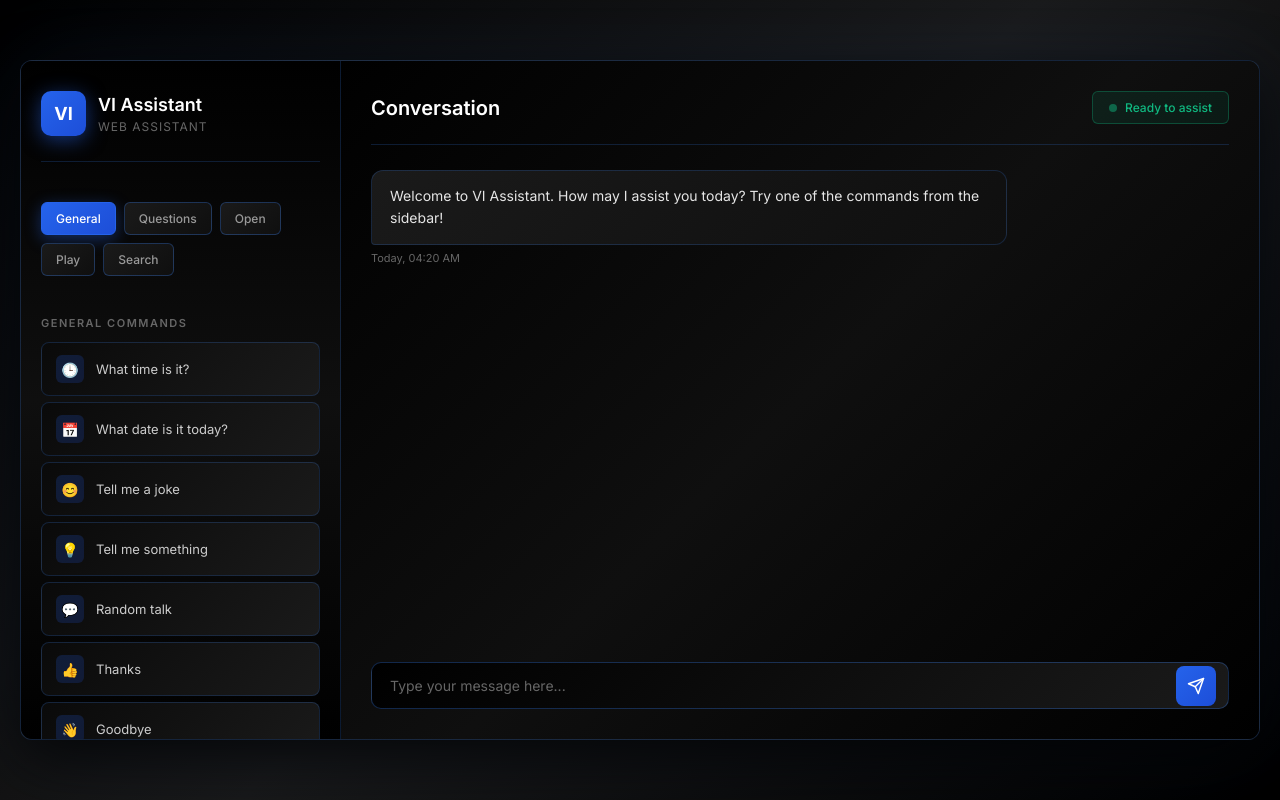
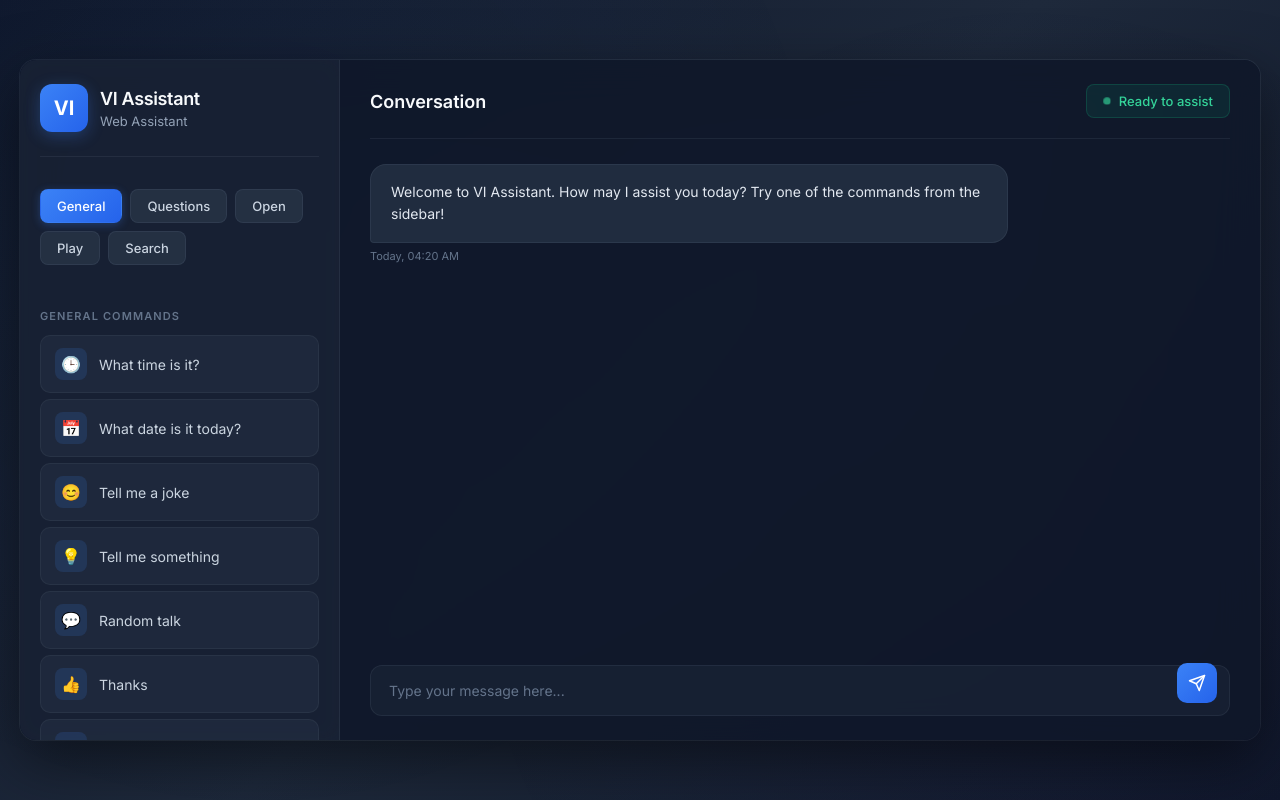
Before and after one commit to sayyedrabeeh/jarvis-ai, a Django app: page /process_command/ in a window 1280 px wide. Run offline with Django 5.2, Linux system fonts and the light colour scheme.

Commit message:
add chating feature also

```diff
--- a/jarvis/assistant/templates/index.html
+++ b/jarvis/assistant/templates/index.html
@@ -14,34 +14,54 @@
         }
 
         body {
-            font-family: 'Inter', sans-serif;
-            background: linear-gradient(135deg, #000000 0%, #1a1a1a 50%, #000000 100%);
-            color: #ffffff;
+            font-family: 'Inter', -apple-system, BlinkMacSystemFont, 'Segoe UI', sans-serif;
+            background: linear-gradient(135deg, #0f172a 0%, #1e293b 50%, #0f172a 100%);
+            color: #e2e8f0;
             min-height: 100vh;
             display: flex;
             justify-content: center;
             align-items: center;
             padding: 20px;
+            position: relative;
+        }
+
+        body::before {
+            content: '';
+            position: fixed;
+            top: 0;
+            left: 0;
+            right: 0;
+            bottom: 0;
+            background:
+                radial-gradient(circle at 20% 30%, rgba(59, 130, 246, 0.05) 0%, transparent 50%),
+                radial-gradient(circle at 80% 70%, rgba(139, 92, 246, 0.03) 0%, transparent 50%);
+            pointer-events: none;
+            z-index: 0;
         }
 
         .container {
             width: 100%;
             max-width: 1400px;
-            background: linear-gradient(135deg, #0a0a0a 0%, #1a1a1a 50%, #0a0a0a 100%);
-            border-radius: 12px;
+            background: rgba(15, 23, 42, 0.8);
+            backdrop-filter: blur(20px);
+            border-radius: 16px;
             overflow: hidden;
-            box-shadow: 0 20px 60px rgba(0, 0, 0, 0.8), 0 0 100px rgba(59, 130, 246, 0.1);
+            box-shadow:
+                0 0 0 1px rgba(148, 163, 184, 0.1),
+                0 20px 60px rgba(0, 0, 0, 0.5);
             display: flex;
             height: 85vh;
             max-height: 800px;
-            border: 1px solid rgba(59, 130, 246, 0.2);
+            position: relative;
+            z-index: 1;
         }
 
         .sidebar {
             width: 320px;
-            background: linear-gradient(180deg, #000000 0%, #0f0f0f 50%, #000000 100%);
-            border-right: 1px solid rgba(59, 130, 246, 0.2);
-            padding: 30px 20px;
+            background: rgba(30, 41, 59, 0.6);
+            backdrop-filter: blur(10px);
+            border-right: 1px solid rgba(148, 163, 184, 0.1);
+            padding: 24px 20px;
             overflow-y: auto;
             display: flex;
             flex-direction: column;
@@ -50,45 +70,45 @@
         .branding {
             display: flex;
             align-items: center;
-            margin-bottom: 40px;
-            padding-bottom: 25px;
-            border-bottom: 1px solid rgba(59, 130, 246, 0.2);
+            margin-bottom: 32px;
+            padding-bottom: 24px;
+            border-bottom: 1px solid rgba(148, 163, 184, 0.1);
         }
 
         .logo {
-            width: 45px;
-            height: 45px;
-            border-radius: 10px;
-            background: linear-gradient(135deg, #2563eb, #1d4ed8);
+            width: 48px;
+            height: 48px;
+            border-radius: 12px;
+            background: linear-gradient(135deg, #3b82f6, #2563eb);
             margin-right: 12px;
             display: flex;
             align-items: center;
             justify-content: center;
             color: white;
             font-weight: 700;
-            font-size: 18px;
-            box-shadow: 0 4px 20px rgba(37, 99, 235, 0.5);
+            font-size: 20px;
+            box-shadow: 0 4px 16px rgba(59, 130, 246, 0.3);
         }
 
         .brand-text h2 {
             font-size: 18px;
-            color: #ffffff;
+            color: #f8fafc;
             margin-bottom: 4px;
             font-weight: 600;
+            letter-spacing: -0.02em;
         }
 
         .brand-text p {
-            font-size: 12px;
-            color: #666666;
-            text-transform: uppercase;
-            letter-spacing: 1px;
+            font-size: 13px;
+            color: #94a3b8;
+            font-weight: 400;
         }
 
         .section-title {
             font-size: 11px;
             text-transform: uppercase;
-            letter-spacing: 1.5px;
-            color: #666666;
+            letter-spacing: 0.1em;
+            color: #64748b;
             margin-bottom: 12px;
             margin-top: 20px;
             font-weight: 600;
@@ -98,38 +118,47 @@
             display: flex;
             flex-wrap: wrap;
             gap: 8px;
-            margin-bottom: 20px;
+            margin-bottom: 24px;
         }
 
         .command-group {
-            background: linear-gradient(135deg, #1a1a1a, #0f0f0f);
-            color: #999999;
-            border: 1px solid rgba(59, 130, 246, 0.3);
-            border-radius: 6px;
-            padding: 8px 14px;
-            font-size: 12px;
+            background: rgba(51, 65, 85, 0.5);
+            color: #cbd5e1;
+            border: 1px solid rgba(148, 163, 184, 0.1);
+            border-radius: 8px;
+            padding: 8px 16px;
+            font-size: 13px;
             cursor: pointer;
-            transition: all 0.3s ease;
+            transition: all 0.2s ease;
             font-weight: 500;
         }
 
         .command-group:hover {
-            background: linear-gradient(135deg, #2a2a2a, #1f1f1f);
-            border-color: #2563eb;
-            color: #ffffff;
-            transform: translateY(-2px);
-            box-shadow: 0 4px 12px rgba(37, 99, 235, 0.3);
+            background: rgba(51, 65, 85, 0.8);
+            border-color: rgba(148, 163, 184, 0.2);
+            color: #f1f5f9;
         }
 
         .active-group {
-            background: linear-gradient(135deg, #2563eb, #1d4ed8);
+            background: linear-gradient(135deg, #3b82f6, #2563eb);
             color: white;
-            border-color: #2563eb;
-            box-shadow: 0 4px 16px rgba(37, 99, 235, 0.4);
+            border-color: transparent;
+            box-shadow: 0 2px 8px rgba(59, 130, 246, 0.3);
         }
 
         .commands-section {
             margin-bottom: 15px;
+            display: none;
+        }
+
+        .commands-section.active {
+            display: block;
+            animation: fadeIn 0.3s ease;
+        }
+
+        @keyframes fadeIn {
+            from { opacity: 0; transform: translateY(10px); }
+            to { opacity: 1; transform: translateY(0); }
         }
 
         .command-button {
@@ -138,54 +167,53 @@
             width: 100%;
             padding: 12px 14px;
             margin-bottom: 6px;
-            background: linear-gradient(135deg, #0a0a0a, #1a1a1a);
-            border: 1px solid rgba(59, 130, 246, 0.2);
-            border-radius: 8px;
-            color: #cccccc;
+            background: rgba(51, 65, 85, 0.3);
+            border: 1px solid rgba(148, 163, 184, 0.08);
+            border-radius: 10px;
+            color: #cbd5e1;
             text-align: left;
             cursor: pointer;
-            transition: all 0.3s ease;
-            font-size: 13px;
+            transition: all 0.2s ease;
+            font-size: 14px;
             font-family: 'Inter', sans-serif;
         }
 
         .command-button:hover {
-            background: linear-gradient(135deg, #1a1a1a, #2a2a2a);
-            border-color: #2563eb;
-            color: #ffffff;
-            transform: translateX(4px);
-            box-shadow: 0 4px 12px rgba(37, 99, 235, 0.3);
+            background: rgba(51, 65, 85, 0.6);
+            border-color: rgba(59, 130, 246, 0.3);
+            color: #f1f5f9;
+            transform: translateX(2px);
         }
 
         .command-icon {
-            width: 28px;
-            height: 28px;
-            background: linear-gradient(135deg, rgba(37, 99, 235, 0.2), rgba(29, 78, 216, 0.2));
-            border-radius: 6px;
+            width: 32px;
+            height: 32px;
+            background: rgba(59, 130, 246, 0.15);
+            border-radius: 8px;
             margin-right: 12px;
             display: flex;
             align-items: center;
             justify-content: center;
-            font-size: 14px;
+            font-size: 16px;
             flex-shrink: 0;
         }
 
         .info-text {
             text-align: center;
-            color: #666666;
-            font-size: 11px;
-            margin-top: 15px;
+            color: #64748b;
+            font-size: 12px;
+            margin-top: 16px;
             line-height: 1.5;
             padding: 12px;
-            background: linear-gradient(135deg, #0a0a0a, #1a1a1a);
-            border-radius: 6px;
-            border: 1px solid rgba(59, 130, 246, 0.2);
+            background: rgba(59, 130, 246, 0.05);
+            border-radius: 8px;
+            border: 1px solid rgba(59, 130, 246, 0.1);
         }
 
         .main-content {
             flex: 1;
-            padding: 30px;
-            background: linear-gradient(135deg, #000000 0%, #0f0f0f 50%, #000000 100%);
+            padding: 24px 30px;
+            background: rgba(15, 23, 42, 0.4);
             display: flex;
             flex-direction: column;
         }
@@ -195,29 +223,29 @@
             align-items: center;
             justify-content: space-between;
             padding-bottom: 20px;
-            border-bottom: 1px solid rgba(59, 130, 246, 0.2);
+            border-bottom: 1px solid rgba(148, 163, 184, 0.1);
             margin-bottom: 25px;
         }
 
         .chat-title {
-            font-size: 20px;
-            color: #ffffff;
+            font-size: 18px;
+            color: #f8fafc;
             font-weight: 600;
         }
 
         .status {
             display: flex;
             align-items: center;
-            background: linear-gradient(135deg, rgba(16, 185, 129, 0.1), rgba(5, 150, 105, 0.1));
+            background: rgba(16, 185, 129, 0.1);
             padding: 8px 16px;
-            border-radius: 6px;
-            border: 1px solid rgba(16, 185, 129, 0.3);
+            border-radius: 8px;
+            border: 1px solid rgba(16, 185, 129, 0.2);
             transition: all 0.3s ease;
         }
 
         .status.processing {
-            background: linear-gradient(135deg, rgba(239, 68, 68, 0.1), rgba(220, 38, 38, 0.1));
-            border-color: rgba(239, 68, 68, 0.3);
+            background: rgba(251, 146, 60, 0.1);
+            border-color: rgba(251, 146, 60, 0.2);
         }
 
         .status-indicator {
@@ -226,32 +254,32 @@
             height: 8px;
             border-radius: 50%;
             margin-right: 8px;
-            background: #10b981;
-            animation: pulse 2s infinite;
+            background: #34d399;
+            animation: pulse 2s ease-in-out infinite;
         }
 
         @keyframes pulse {
-            0%, 100% { opacity: 1; }
-            50% { opacity: 0.4; }
+            0%, 100% { opacity: 1; transform: scale(1); }
+            50% { opacity: 0.5; transform: scale(0.9); }
         }
 
         .status-indicator.processing {
-            background: #ef4444;
-            animation: blink 0.8s infinite;
+            background: #fb923c;
+            animation: spin 1s linear infinite;
         }
 
-        @keyframes blink {
-            50% { opacity: 0.3; }
+        @keyframes spin {
+            to { transform: rotate(360deg); }
         }
 
         .status-text {
-            font-size: 12px;
-            color: #10b981;
+            font-size: 13px;
+            color: #34d399;
             font-weight: 500;
         }
 
         .status.processing .status-text {
-            color: #ef4444;
+            color: #fb923c;
         }
 
         .conversation-history {
@@ -281,30 +309,30 @@
         }
 
         .message-bubble {
-            padding: 14px 18px;
-            border-radius: 12px;
+            padding: 16px 20px;
+            border-radius: 16px;
             font-size: 14px;
             line-height: 1.6;
         }
 
         .user-message .message-bubble {
-            background: linear-gradient(135deg, #2563eb, #1d4ed8);
+            background: linear-gradient(135deg, #3b82f6, #2563eb);
             color: white;
             border-bottom-right-radius: 4px;
-            box-shadow: 0 4px 16px rgba(37, 99, 235, 0.4);
+            box-shadow: 0 4px 16px rgba(59, 130, 246, 0.3);
         }
 
         .assistant-message .message-bubble {
-            background: linear-gradient(135deg, #1a1a1a, #0f0f0f);
-            color: #e5e5e5;
+            background: rgba(51, 65, 85, 0.5);
+            color: #e2e8f0;
             border-bottom-left-radius: 4px;
-            border: 1px solid rgba(59, 130, 246, 0.2);
+            border: 1px solid rgba(148, 163, 184, 0.1);
         }
 
         .message-meta {
             margin-top: 6px;
             font-size: 11px;
-            color: #666666;
+            color: #64748b;
         }
 
         .user-message .message-meta {
@@ -348,32 +378,33 @@
             width: 8px;
             height: 8px;
             border-radius: 50%;
-            background: #666666;
-            animation: typingDot 1.4s infinite;
+            background: #64748b;
+            animation: bounce 1.4s infinite ease-in-out;
         }
 
-        .typing-dot:nth-child(2) { animation-delay: 0.2s; }
-        .typing-dot:nth-child(3) { animation-delay: 0.4s; }
+        .typing-dot:nth-child(1) { animation-delay: -0.32s; }
+        .typing-dot:nth-child(2) { animation-delay: -0.16s; }
 
-        @keyframes typingDot {
-            0%, 60%, 100% { transform: translateY(0); opacity: 0.7; }
-            30% { transform: translateY(-10px); opacity: 1; }
+        @keyframes bounce {
+            0%, 80%, 100% { transform: translateY(0); }
+            40% { transform: translateY(-8px); }
         }
 
         .input-area {
             position: relative;
             display: flex;
-            align-items: center;
-            border: 1px solid rgba(59, 130, 246, 0.3);
-            border-radius: 10px;
-            background: linear-gradient(135deg, #000000, #1a1a1a);
-            padding: 12px 60px 12px 18px;
-            transition: all 0.3s ease;
+            align-items: flex-end;
+            border: 1px solid rgba(148, 163, 184, 0.1);
+            border-radius: 12px;
+            background: rgba(30, 41, 59, 0.5);
+            padding: 14px 60px 14px 18px;
+            transition: all 0.2s ease;
         }
 
         .input-area:focus-within {
-            border-color: #2563eb;
-            box-shadow: 0 0 0 3px rgba(37, 99, 235, 0.1);
+            background: rgba(30, 41, 59, 0.7);
+            border-color: #3b82f6;
+            box-shadow: 0 0 0 3px rgba(59, 130, 246, 0.1);
         }
 
         .text-input {
@@ -383,27 +414,28 @@
             background: transparent;
             font-size: 14px;
             line-height: 1.5;
-            color: #ffffff;
+            color: #f1f5f9;
             resize: none;
             max-height: 120px;
             font-family: 'Inter', sans-serif;
         }
 
         .text-input::placeholder {
-            color: #666666;
+            color: #64748b;
         }
 
         .send-button {
             position: absolute;
             right: 12px;
+            bottom: 12px;
             width: 40px;
             height: 40px;
-            border-radius: 8px;
+            border-radius: 10px;
             border: none;
-            background: linear-gradient(135deg, #2563eb, #1d4ed8);
+            background: linear-gradient(135deg, #3b82f6, #2563eb);
             color: white;
             cursor: pointer;
-            transition: all 0.3s ease;
+            transition: all 0.2s ease;
             display: flex;
             align-items: center;
             justify-content: center;
@@ -431,18 +463,18 @@
 
         .conversation-history::-webkit-scrollbar-track,
         .sidebar::-webkit-scrollbar-track {
-            background: #000000;
+            background: transparent;
         }
 
         .conversation-history::-webkit-scrollbar-thumb,
         .sidebar::-webkit-scrollbar-thumb {
-            background: linear-gradient(180deg, #2563eb, #1d4ed8);
+            background: rgba(148, 163, 184, 0.3);
             border-radius: 10px;
         }
 
         .conversation-history::-webkit-scrollbar-thumb:hover,
         .sidebar::-webkit-scrollbar-thumb:hover {
-            background: linear-gradient(180deg, #1d4ed8, #1e40af);
+            background: rgba(148, 163, 184, 0.5);
         }
 
         /* Responsive Design */
@@ -485,7 +517,7 @@
 </head>
 <body>
     <div class="container">
-        <div class="sidebar">
+        <aside class="sidebar">
             <div class="branding">
                 <div class="logo">VI</div>
                 <div class="brand-text">
@@ -503,7 +535,7 @@
             </div>
 
             <!-- General Commands -->
-            <div class="commands-section" id="general-commands">
+            <div class="commands-section active" id="general-commands">
                 <h3 class="section-title">General Commands</h3>
                 <button class="command-button" onclick="insertCommand('What time is it?')">
                     <span class="command-icon">🕒</span> What time is it?
@@ -529,7 +561,7 @@
             </div>
 
             <!-- Questions Commands -->
-            <div class="commands-section" id="questions-commands" style="display:none;">
+            <div class="commands-section" id="questions-commands">
                 <h3 class="section-title">Information Queries</h3>
                 <button class="command-button" onclick="insertCommand('Who is Albert Einstein?')">
                     <span class="command-icon">👨‍🔬</span> Who is Albert Einstein?
@@ -553,7 +585,7 @@
             </div>
 
             <!-- Open Commands -->
-            <div class="commands-section" id="open-commands" style="display:none;">
+            <div class="commands-section" id="open-commands">
                 <h3 class="section-title">Open Websites</h3>
                 <button class="command-button" onclick="insertCommand('Open YouTube')">
                     <span class="command-icon">📺</span> Open YouTube
@@ -603,7 +635,7 @@
             </div>
 
             <!-- Play Commands -->
-            <div class="commands-section" id="play-commands" style="display:none;">
+            <div class="commands-section" id="play-commands">
                 <h3 class="section-title">Play Music & Videos</h3>
                 <button class="command-button" onclick="insertCommand('Play Despacito')">
                     <span class="command-icon">🎵</span> Play Despacito
@@ -636,7 +668,7 @@
             </div>
 
             <!-- Search Commands -->
-            <div class="commands-section" id="search-commands" style="display:none;">
+            <div class="commands-section" id="search-commands">
                 <h3 class="section-title">Search Queries</h3>
                 <button class="command-button" onclick="insertCommand('Search for climate change')">
                     <span class="command-icon">🔍</span> Search for climate change
@@ -658,16 +690,16 @@
                 </button>
                 <p class="info-text">You can search your own topics</p>
             </div>
-        </div>
+        </aside>
 
-        <div class="main-content">
-            <div class="chat-header">
-                <div class="chat-title">Conversation</div>
+        <main class="main-content">
+            <header class="chat-header">
+                <h2 class="chat-title">Conversation</h2>
                 <div class="status" id="statusContainer">
                     <span class="status-indicator" id="statusIndicator"></span>
                     <span class="status-text" id="statusText">Ready to assist</span>
                 </div>
-            </div>
+            </header>
 
             <div class="conversation-history" id="conversationHistory">
                 <div class="message assistant-message">
@@ -827,10 +858,10 @@
 
         function showCommandSection(section) {
             document.querySelectorAll('.commands-section').forEach(elem => {
-                elem.style.display = 'none';
+                elem.classList.remove('active');
             });
 
-            document.getElementById(section + '-commands').style.display = 'block';
+            document.getElementById(section + '-commands').classList.add('active');
 
             document.querySelectorAll('.command-group').forEach(elem => {
                 elem.classList.remove('active-group');
```
Also changed, not shown: other parts of jarvis/assistant/templates/index.html (+13 -12 lines).
